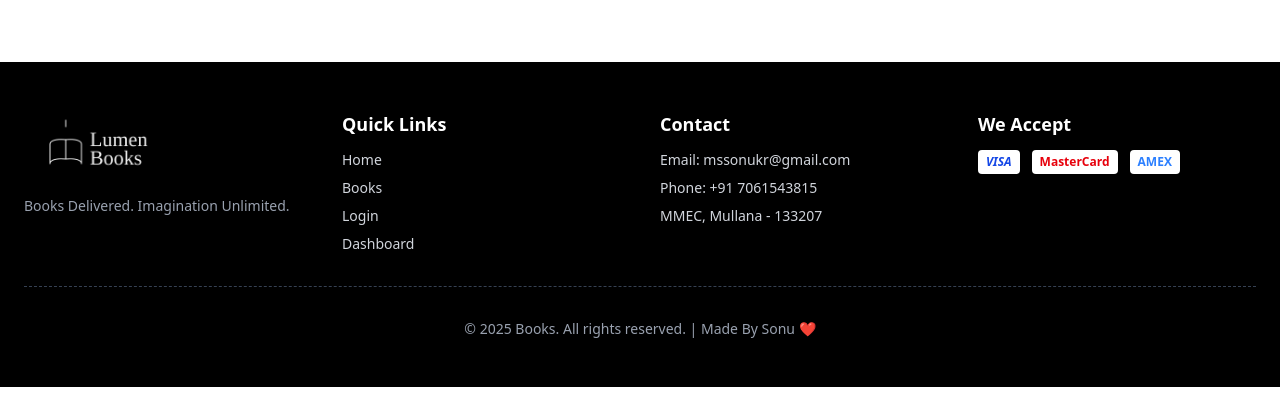
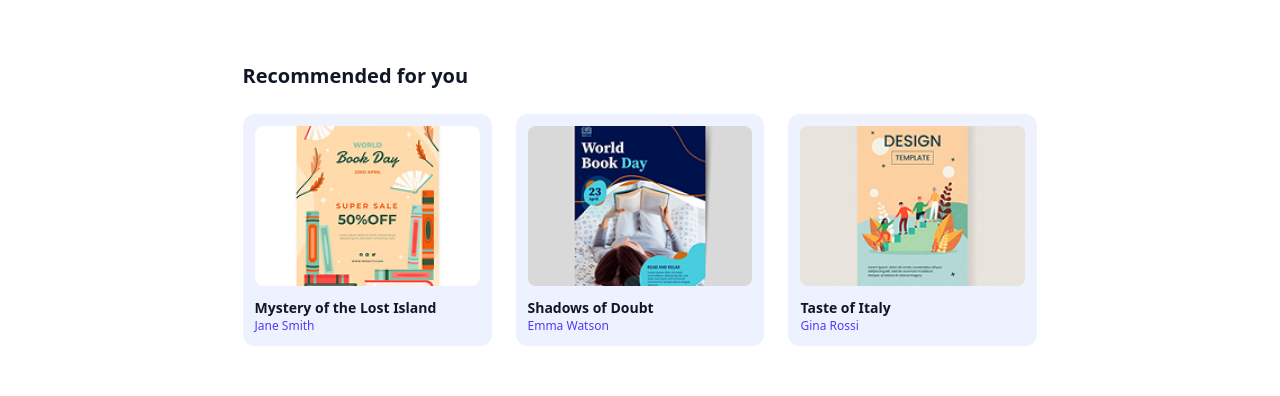
Before and after one commit to johndakshak/lumenBooks, a Next.js app: page /books/cooking-made-easy in a window 1280 px wide. Shown: the part 530-926 px from the top of the page. Built offline with nearby package versions, Linux system fonts and the light colour scheme; no server answers.

Commit message:
feat: add generateMetadata and Suspense streaming to book detail page

```diff
--- /dev/null
+++ b/app/books/[slug]/RecommendedBooks.tsx
@@ -0,0 +1,39 @@
+import Link from "next/link";
+import Image from "next/image";
+import { getRecommendedBooks } from "@/lib/data";
+
+type RecommendedBooksProps = {
+  currentSlug: string;
+};
+
+export default async function RecommendedBooks({
+  currentSlug,
+}: RecommendedBooksProps) {
+  const books = await getRecommendedBooks(currentSlug);
+
+  return (
+    <div className="grid grid-cols-1 gap-6 sm:grid-cols-3">
+      {books.map((book) => (
+        <Link
+          key={book.id}
+          href={`/books/${book.slug}`}
+          className="rounded-xl bg-indigo-50 p-3 transition-all duration-300 ease-in-out hover:-translate-y-1 hover:shadow-lg"
+        >
+          <div className="relative h-40 w-full overflow-hidden rounded-lg bg-gray-200">
+            <Image
+              src={book.coverImageUrl}
+              alt={book.title}
+              fill
+              sizes="(max-width: 768px) 100vw, 33vw"
+              className="object-cover"
+            />
+          </div>
+          <h3 className="mt-3 text-sm font-semibold text-gray-900">
+            {book.title}
+          </h3>
+          <p className="text-xs text-indigo-600">{book.author}</p>
+        </Link>
+      ))}
+    </div>
+  );
+}
--- /dev/null
+++ b/app/books/[slug]/RecommendedBooksSkeleton.tsx
@@ -0,0 +1,13 @@
+export default function RecommendedBooksSkeleton() {
+  return (
+    <div className="grid grid-cols-1 gap-6 sm:grid-cols-3">
+      {[1, 2, 3].map((i) => (
+        <div key={i} className="rounded-xl bg-indigo-50 p-3">
+          <div className="h-40 w-full animate-pulse rounded-lg bg-gray-200" />
+          <div className="mt-3 h-4 w-3/4 animate-pulse rounded bg-gray-200" />
+          <div className="mt-2 h-3 w-1/2 animate-pulse rounded bg-gray-200" />
+        </div>
+      ))}
+    </div>
+  );
+}
--- a/app/books/[slug]/page.tsx
+++ b/app/books/[slug]/page.tsx
@@ -1,8 +1,12 @@
+import type { Metadata } from "next";
+import { Suspense } from "react";
 import Image from "next/image";
 import { notFound } from "next/navigation";
 import { getAllBooks, getBookBySlug } from "@/lib/data";
 import Navbar from "@/app/components/Navbar";
 import Footer from "@/app/components/Footer";
+import RecommendedBooks from "./RecommendedBooks";
+import RecommendedBooksSkeleton from "./RecommendedBooksSkeleton";
 
 export async function generateStaticParams() {
   const books = await getAllBooks();
@@ -13,6 +17,28 @@ type BookPageProps = {
   params: Promise<{ slug: string }>;
 };
 
+export async function generateMetadata({
+  params,
+}: BookPageProps): Promise<Metadata> {
+  const { slug } = await params;
+  const book = await getBookBySlug(slug);
+
+  if (!book) {
+    return {
+      title: "Book Not Found | Lumen Books",
+    };
+  }
+
+  return {
+    title: `${book.title} | Lumen Books`,
+    description: book.description,
+    openGraph: {
+      title: book.title,
+      description: book.description,
+      images: [{ url: book.coverImageUrl }],
+    },
+  };
+}
 
 export default async function BookPage({ params }: BookPageProps) {
   const { slug } = await params;
@@ -37,7 +63,6 @@ export default async function BookPage({ params }: BookPageProps) {
               priority
             />
           </div>
-
           <div>
             <h1 className="text-3xl font-bold text-gray-900">{book.title}</h1>
             <p className="mt-2 text-indigo-600">{book.author}</p>
@@ -47,6 +72,15 @@ export default async function BookPage({ params }: BookPageProps) {
             </p>
           </div>
         </div>
+
+        <div className="mt-16">
+          <h2 className="mb-6 text-xl font-bold text-gray-900">
+            Recommended for you
+          </h2>
+          <Suspense fallback={<RecommendedBooksSkeleton />}>
+            <RecommendedBooks currentSlug={book.slug} />
+          </Suspense>
+        </div>
       </section>
       <Footer />
     </>
--- a/app/books/page.tsx
+++ b/app/books/page.tsx
@@ -1,3 +1,4 @@
+import type { Metadata } from "next";
 import Link from "next/link";
 import Image from "next/image";
 import { getAllBooks } from "@/lib/data";
@@ -9,6 +10,21 @@ import Footer from "../components/Footer";
 type BooksPageProps = {
   searchParams: Promise<{ category?: string; sort?: string }>;
 };
+
+export async function generateMetadata({
+  searchParams,
+}: BooksPageProps): Promise<Metadata> {
+  const { category } = await searchParams;
+
+  return {
+    title: category
+      ? `${category} Books | Lumen Books`
+      : "Catalog | Lumen Books",
+    description: category
+      ? `Browse our collection of ${category.toLowerCase()} books.`
+      : "Browse our full collection of books at Lumen Books.",
+  };
+}
 
 export default async function BooksPage({ searchParams }: BooksPageProps) {
   const { category, sort } = await searchParams;
@@ -30,14 +46,11 @@ export default async function BooksPage({ searchParams }: BooksPageProps) {
   return (
     <>
       <Navbar />
-
       <section className="mx-auto max-w-7xl px-6 py-16 mt-20">
         <h1 className="mb-10 text-center text-2xl font-bold text-gray-900">
           Catalog
         </h1>
-
         <FilterBar />
-
         <div className="grid grid-cols-1 gap-6 sm:grid-cols-2 md:grid-cols-3 lg:grid-cols-4">
           {books.map((book) => (
             <Link
@@ -65,7 +78,6 @@ export default async function BooksPage({ searchParams }: BooksPageProps) {
           ))}
         </div>
       </section>
-
       <Footer />
     </>
   );
--- a/lib/data.ts
+++ b/lib/data.ts
@@ -86,21 +86,22 @@ export async function addBook(
   newBook: Omit<Book, "id" | "slug" | "createdAt">
 ): Promise<Book> {
   await delay(300);
-
   const id = String(books.length + 1);
   const slug = newBook.title
     .toLowerCase()
     .replace(/[^a-z0-9]+/g, "-")
     .replace(/(^-|-$)/g, "");
-
   const book: Book = {
     ...newBook,
     id,
     slug,
     createdAt: new Date().toISOString(),
   };
-
   books = [...books, book];
-
   return book;
 }
+
+export async function getRecommendedBooks(excludeSlug: string): Promise<Book[]> {
+  await delay(2000);
+  return books.filter((book) => book.slug !== excludeSlug).slice(0, 3);
+}
--- a/lib/hooks/useBookSearch.ts
+++ b/lib/hooks/useBookSearch.ts
@@ -17,10 +17,16 @@ export function useBookSearch() {
     }
 
     const timeoutId = setTimeout(async () => {
-      const response = await fetch(`/api/books?q=${encodeURIComponent(query)}`);
-      const data: Book[] = await response.json();
-      setResults(data);
-      setIsOpen(true);
+      try {
+        const response = await fetch(`/api/books?q=${encodeURIComponent(query)}`);
+        const data: Book[] = await response.json();
+        setResults(data);
+        setIsOpen(true);
+      } catch (error) {
+        console.error("Search request failed:", error);
+        setResults([]);
+        setIsOpen(false);
+      }
     }, 300);
 
     return () => clearTimeout(timeoutId);
```
Lines whose indentation alone changed are shown as unchanged.
